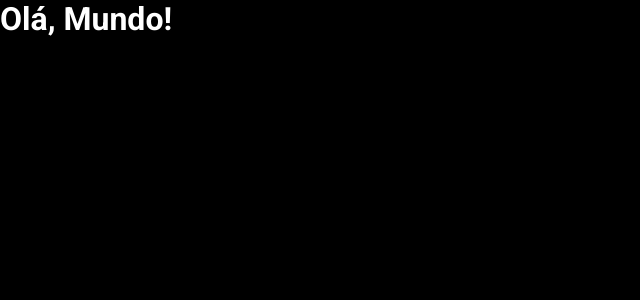
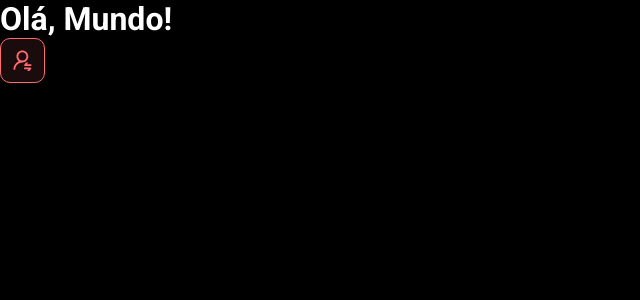
Before and after one commit to ricardopitubasouza/dsmeta-css, a React (Vite) app in the folder frontend/: page / in a window 1280 px wide. Shown: the top 300 px of the page, without its empty margins (0-640 px from the left). Built offline with nearby package versions, Linux system fonts and the light colour scheme.

Commit message:
First component

```diff
--- a/frontend/src/App.tsx
+++ b/frontend/src/App.tsx
@@ -1,6 +1,11 @@
+import NotificationButton from "./components/NotificationButton"
+
 function App() {
    return(
+    <>
     <h1>Olá, Mundo!</h1>
+    <NotificationButton />
+    </>
    )
 }
 
--- /dev/null
+++ b/frontend/src/components/NotificationButton/index.tsx
@@ -0,0 +1,11 @@
+import icon from '../../assets/img/notification-icon.svg'
+import './style.css'
+function NotificationButton() {
+    return (
+        <div className="dsmeta-red-btn">
+            <img src={icon} alt="Notificar"/>
+        </div>
+    )
+}
+
+export default NotificationButton
--- /dev/null
+++ b/frontend/src/components/NotificationButton/style.css
@@ -0,0 +1,15 @@
+.dsmeta-red-btn{
+    width: 45px;
+    height: 45px;
+    border: 1px solid #FF6B72;
+    background: rgba(255, 107, 114, 0.1);
+    border-radius: 10px;
+    display: flex;
+    align-items: center;
+    justify-content: center;
+    cursor: pointer;
+}
+
+.dsmeta-red-btn img{
+    width: 18.89px;
+}
```
Also changed, not shown: frontend/src/assets/img/notification-icon.svg (added).
